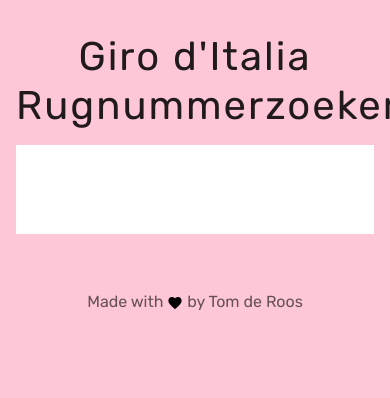
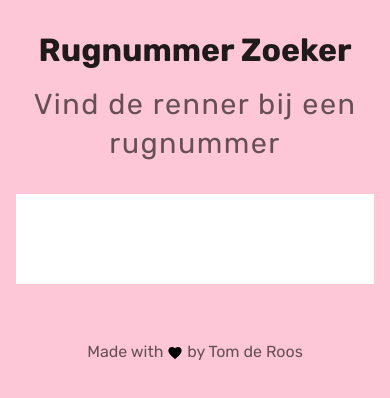
Before and after one commit to tomderoos/wie-is-die-renner, a React (Vite) app: page / in a window 390 px wide. Shown: the top 398 px of the page. Built offline with nearby package versions, Linux system fonts and the light colour scheme.

Commit message:
Verbeter responsive design voor H1 tekst

```diff
--- a/package.json
+++ b/package.json
@@ -18,6 +18,7 @@
     "react-dom": "^18.2.0"
   },
   "devDependencies": {
+    "@tailwindcss/postcss": "^4.1.7",
     "@types/react": "^18.2.0",
     "@types/react-dom": "^18.2.0",
     "@vitejs/plugin-react": "^4.0.0",
--- a/src/App.tsx
+++ b/src/App.tsx
@@ -126,8 +126,19 @@
       <CssBaseline />
       <Container maxWidth="sm" sx={{ py: 4 }}>
         <Box sx={{ textAlign: 'center', mb: 4 }}>
-          <Typography variant="h4" component="h1" gutterBottom>
-            Giro d'Italia Rugnummerzoeker
+          <Typography
+            variant="h1"
+            component="h1"
+            sx={{
+              fontSize: { xs: '2rem', sm: '2.5rem', md: '3rem' },
+              fontWeight: 700,
+              mb: 2
+            }}
+          >
+            Rugnummer Zoeker
+          </Typography>
+          <Typography variant="h5" color="text.secondary" sx={{ mb: 4 }}>
+            Vind de renner bij een rugnummer
           </Typography>
           <TextField
             fullWidth
```
Also changed, not shown: 1 other file (tests, documents, lock files or other folders).
